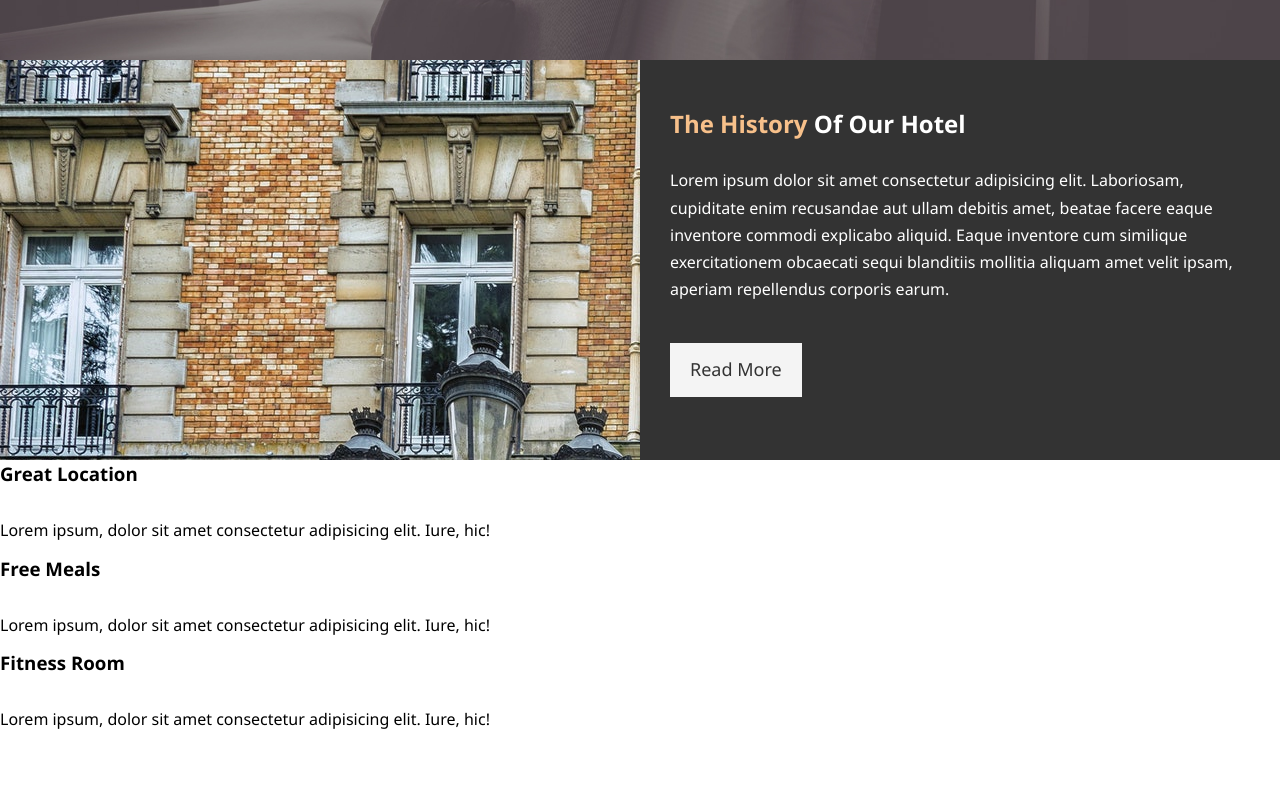
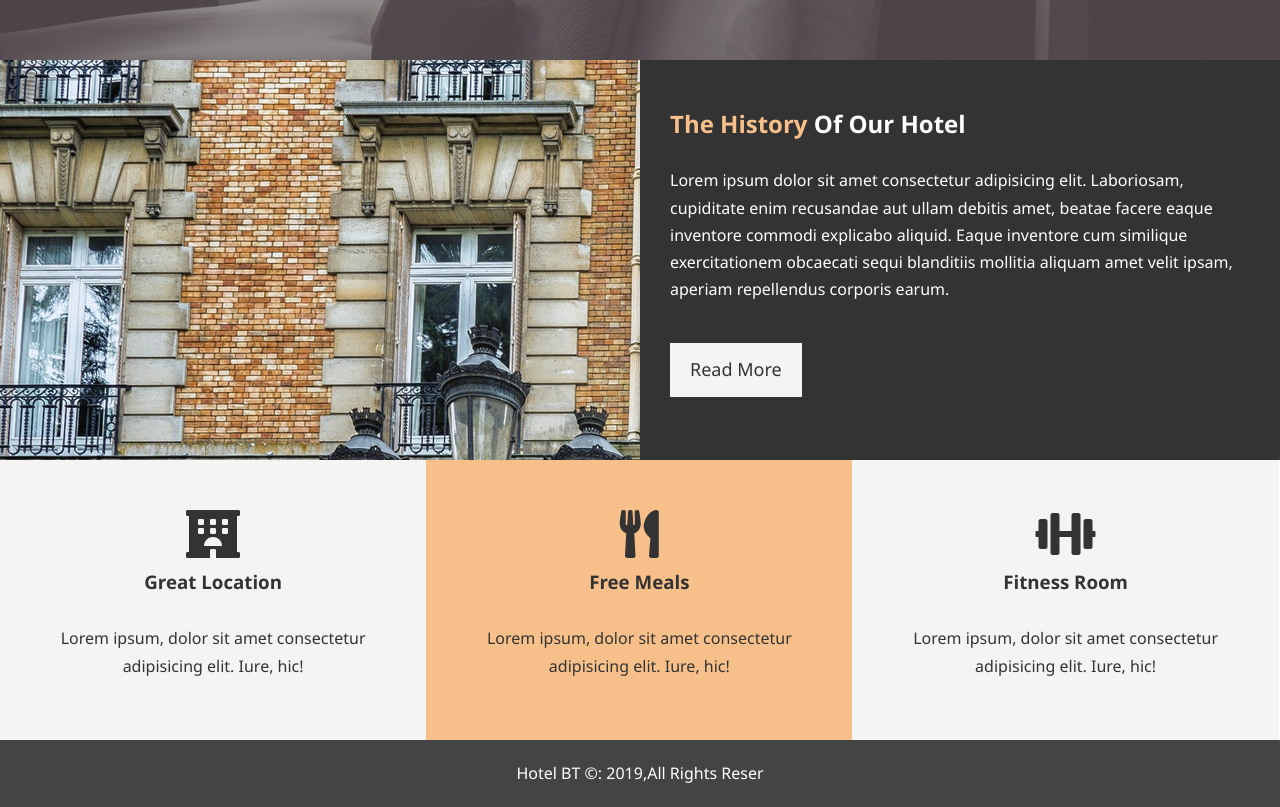
Before and after one commit to yemre41/Modern-HTML5-And-CSS3-Course, a plain HTML site: page HotelWebSite/index.html in a window 1280 px wide. Shown: the part 607-1414 px from the top of the page. Before the commit the page ends 1350 px from the top, so only its background shows below. Drawn offline with Linux system fonts and the light colour scheme.

Commit message:
HotelWebSite

```diff
--- a/HotelWebSite/css/style.css
+++ b/HotelWebSite/css/style.css
@@ -22,7 +22,9 @@ h1,h2,h3{
 p{
     margin: 10px 0;
 }
-
+.clr{
+    clear: both;
+}
 /*Utility Classes*/
 .container{
     margin: auto;
@@ -66,8 +68,8 @@ p{
 }
 
 .bg-primary{
-    background: #333;
-    color: #f7c08a;
+    color: #333;
+    background-color: #f7c08a;
 }
 
 /*Navbar*/
@@ -153,3 +155,25 @@ height: 600px;
 #home-info .info-content p{
     padding-bottom: 30px;
 }
+
+/* Features */
+.box{
+    float: left;
+    width: 33.3%;
+    padding: 50px;
+    text-align: center;
+}
+
+.box i{
+    margin-bottom: 10px;
+}
+
+/* Footer */
+
+#main-footer{
+  text-align: center;
+  background: #444;
+  color: #fff;
+  padding: 10px 20px;
+
+}
--- a/HotelWebSite/index.html
+++ b/HotelWebSite/index.html
@@ -7,13 +7,14 @@
     <link rel="stylesheet" href="css/style.css">
     <meta name="description" content="Welcome the most hotel in Turkey">
     <meta name="keywords" content="hotel,tr hotel,turkiye">
+    <link rel="stylesheet" href="https://cdnjs.cloudflare.com/ajax/libs/font-awesome/5.14.0/css/all.min.css" integrity="sha512-1PKOgIY59xJ8Co8+NE6FZ+LOAZKjy+KY8iq0G4B3CyeY6wYHN3yt9PW0XpSriVlkMXe40PTKnXrLnZ9+fkDaog==" crossorigin="anonymous" />
     <title>Hotel Web Site</title
   </head>
  <body>
     <header>
         <nav id="navbar">
           <div class="container">
-            <h1 class="logo"><a href="index.html"></a> HBT</h1>
+            <h1 class="logo"><a href="index.html">HBT</a></h1>
             <ul>
                 <li><a class="current" href="index.html">Home</a></li>
                 <li><a href="about.html">About</a></li>
@@ -45,18 +46,30 @@
     </section>
 
     <section id="features">
-      <div class="box">
+
+      <div class="box bg-light">
+        <i class="fas fa-hotel fa-3x"></i>
         <h3>Great Location</h3>
         <p>Lorem ipsum, dolor sit amet consectetur adipisicing elit. Iure, hic!</p>
       </div>
-      <div class="box">
+
+      <div class="box bg-primary">
+        <i class="fas fa-utensils fa-3x"></i>
         <h3>Free Meals</h3>
         <p>Lorem ipsum, dolor sit amet consectetur adipisicing elit. Iure, hic!</p>
       </div>
-      <div class="box">
+
+      <div class="box bg-light">
+        <i class="fas fa-dumbbell  fa-3x"></i>
         <h3>Fitness Room</h3>
         <p>Lorem ipsum, dolor sit amet consectetur adipisicing elit. Iure, hic!</p>
       </div>
     </section>
+
+    <div class="clr"></div>
+
+    <footer id="main-footer">
+      <p>Hotel BT &copy: 2019,All Rights Reser</p>
+    </footer>
  </body>
 </html>
```
Also changed, not shown: HotelWebSite/about.html (+11 -0 lines).
